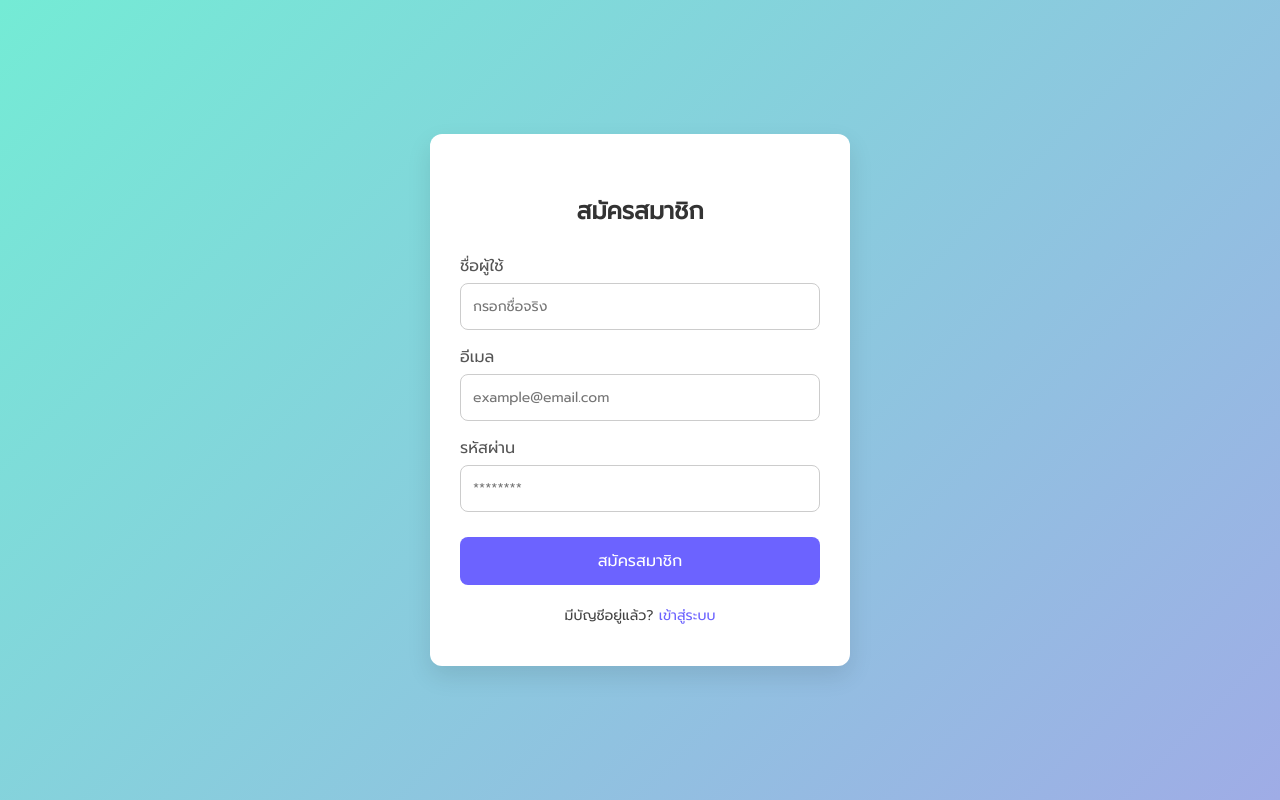
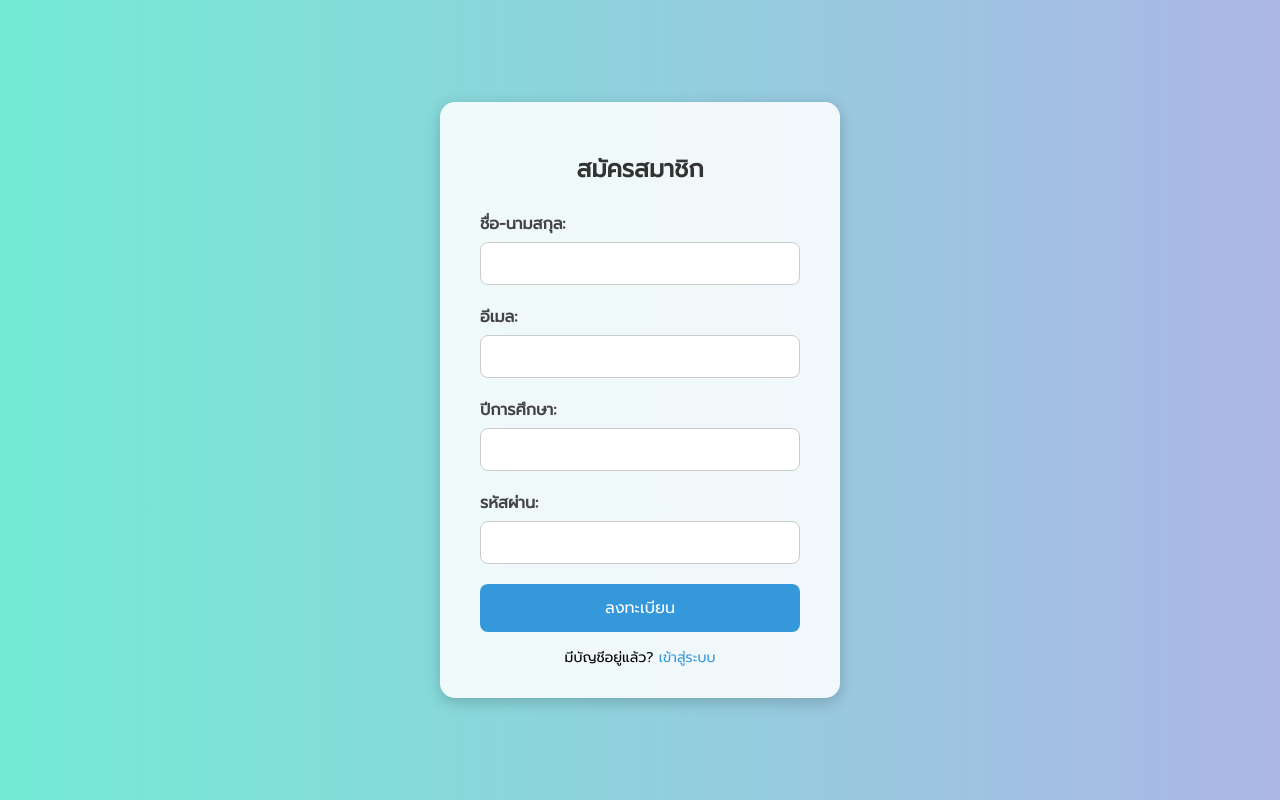
Before and after one commit to Thayukron/ITProject, a PHP site: page /register.html in a window 1280 px wide. Run offline with PHP 8.4, Linux system fonts and the light colour scheme.

Commit message:
register

```diff
--- a/register.html
+++ b/register.html
@@ -12,107 +12,109 @@
     }
 
     body {
+      background: linear-gradient(to right, #74ebd5, #ACB6E5);
       margin: 0;
       padding: 0;
-      background: linear-gradient(135deg, #74ebd5, #9face6);
+      display: flex;
+      justify-content: center;
+      align-items: center;
       height: 100vh;
-      display: flex;
-      align-items: center;
-      justify-content: center;
     }
 
-    .card {
-      background: white;
-      padding: 40px 30px;
-      border-radius: 12px;
-      box-shadow: 0 10px 25px rgba(0, 0, 0, 0.1);
+    .form-container {
+      background-color: #ffffffdd;
+      padding: 30px 40px;
+      border-radius: 15px;
+      box-shadow: 0 4px 15px rgba(0,0,0,0.2);
+      max-width: 400px;
       width: 100%;
-      max-width: 420px;
     }
 
-    .card h2 {
-      margin-bottom: 25px;
+    .form-container h2 {
       text-align: center;
       color: #333;
+      margin-bottom: 25px;
     }
 
-    .form-group {
-      margin-bottom: 15px;
+    label {
+      display: block;
+      margin-bottom: 6px;
+      color: #444;
+      font-weight: bold;
     }
 
-    .form-group label {
-      display: block;
-      margin-bottom: 5px;
-      color: #555;
-    }
-
-    .form-group input {
+    input[type="text"],
+    input[type="email"],
+    input[type="number"],
+    input[type="password"] {
       width: 100%;
-      padding: 12px;
+      padding: 10px 12px;
+      margin-bottom: 20px;
       border: 1px solid #ccc;
       border-radius: 8px;
-      font-size: 14px;
       transition: border-color 0.3s;
     }
 
-    .form-group input:focus {
-      border-color: #6c63ff;
+    input:focus {
+      border-color: #3498db;
       outline: none;
     }
 
-    .register-btn {
+    button {
       width: 100%;
-      background: #6c63ff;
+      background-color: #3498db;
       color: white;
       padding: 12px;
       border: none;
       border-radius: 8px;
+      cursor: pointer;
       font-size: 16px;
-      cursor: pointer;
-      transition: background 0.3s;
-      margin-top: 10px;
+      transition: background-color 0.3s;
     }
 
-    .register-btn:hover {
-      background: #5848c2;
+    button:hover {
+      background-color: #2980b9;
     }
 
     .footer-text {
       text-align: center;
-      margin-top: 20px;
+      margin-top: 15px;
       font-size: 14px;
-      color: #444;
     }
 
-    a {
-      color: #6c63ff;
+    .footer-text a {
+      color: #3498db;
       text-decoration: none;
     }
 
-    a:hover {
-      text-decoration: underline;
+    @media (max-width: 480px) {
+      .form-container {
+        padding: 25px 20px;
+      }
     }
   </style>
 </head>
 <body>
 
-  <div class="card">
+  <div class="form-container">
     <h2>สมัครสมาชิก</h2>
-    <form onsubmit="handleRegister(event)">
-      <div class="form-group">
-        <label for="fullname">ชื่อผู้ใช้</label>
-        <input type="text" id="fullname" placeholder="กรอกชื่อจริง" required>
-      </div>
-      <div class="form-group">
-        <label for="email">อีเมล</label>
-        <input type="email" id="email" placeholder="example@email.com" required>
-      </div>
-      <div class="form-group">
-        <label for="password">รหัสผ่าน</label>
-        <input type="password" id="password" placeholder="********" required>
-      </div>
-      <button type="submit" class="register-btn">สมัครสมาชิก</button>
-    </form>
+    <form action="register.php" method="POST">
+  <label for="name">ชื่อ-นามสกุล:</label>
+  <input type="text" id="name" name="name" required>
+
+  <label for="email">อีเมล:</label>
+  <input type="email" id="email" name="email" required>
+
+  <label for="class_year">ปีการศึกษา:</label>
+  <input type="number" id="class_year" name="class_year" required>
+
+  <label for="password">รหัสผ่าน:</label>
+  <input type="password" id="password" name="password" required>
+
+  <button type="submit">ลงทะเบียน</button>
+</form>
+
+
     <div class="footer-text">
       มีบัญชีอยู่แล้ว? <a href="#">เข้าสู่ระบบ</a>
     </div>
@@ -121,14 +123,15 @@
   <script>
     function handleRegister(event) {
       event.preventDefault();
-      const fullname = document.getElementById('fullname').value;
+      const name = document.getElementById('name').value;
       const email = document.getElementById('email').value;
+      const classYear = document.getElementById('class_year').value;
       const password = document.getElementById('password').value;
 
-      // แสดงข้อมูลหรือส่งไป backend
       console.log("สมัครสมาชิกใหม่:");
-      console.log("ชื่อผู้ใช้:", fullname);
+      console.log("ชื่อผู้ใช้:", name);
       console.log("อีเมล:", email);
+      console.log("ปีการศึกษา:", classYear);
       console.log("รหัสผ่าน:", password);
 
       alert("สมัครสมาชิกสำเร็จ!");
```
Also changed, not shown: conn.php (added, +19 -0 lines), db.sql (added, +49 -0 lines), register.php (+35 -7 lines).
